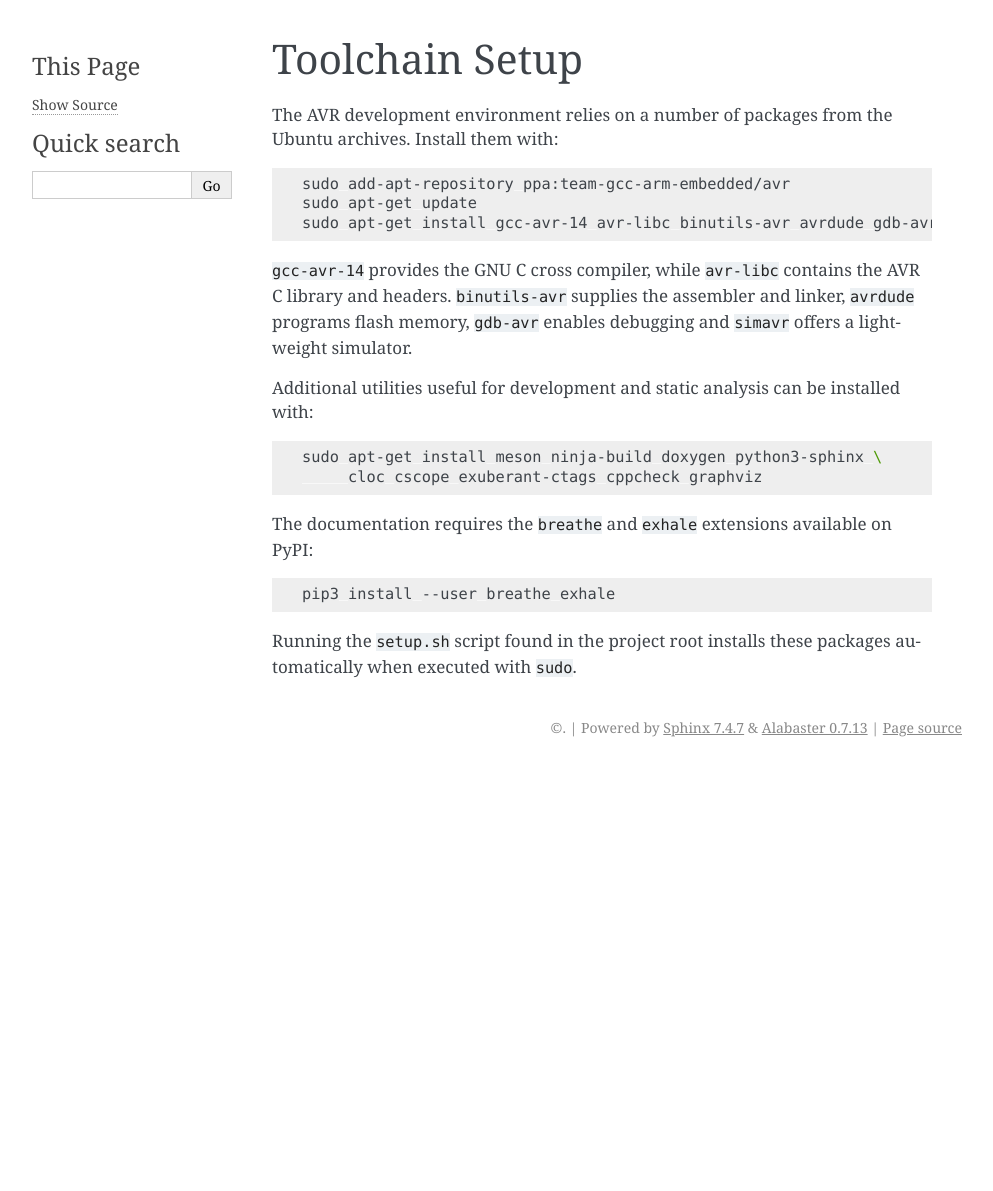
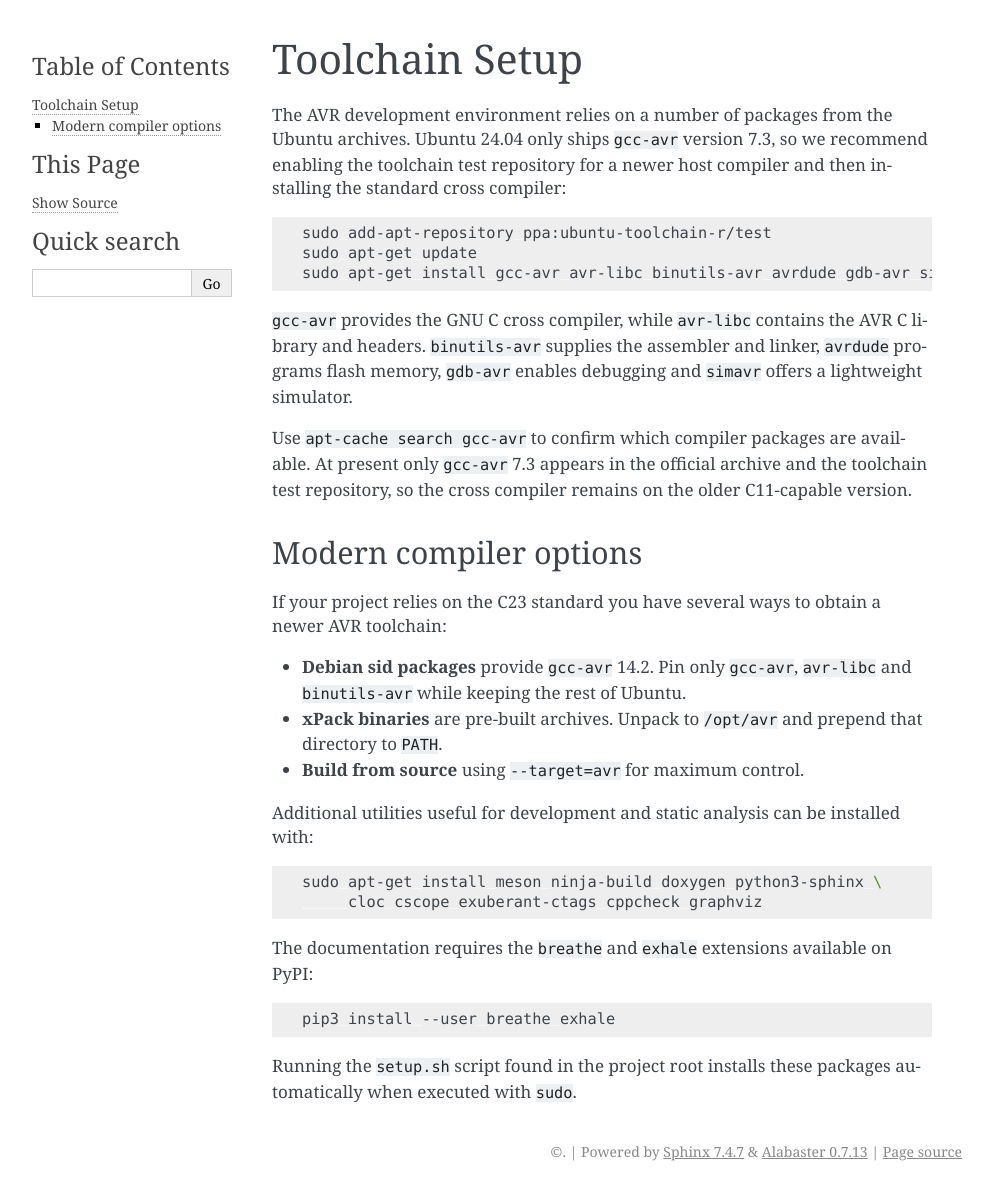
Before and after one commit to Oichkatzelesfrettschen/Avrix, a Sphinx documentation site: the page built from docs/source/toolchain.rst, in a window 1280 px wide. Shown: the whole page, without its empty margins (148-1141 px from the left). Built offline with Sphinx 7.4.7, drawn with Linux system fonts in a browser that asks for light colours; before the commit the page ends 900 px from its top, so only the background shows below that.

Commit message:
docs: clarify modern AVR compiler options

```diff
--- a/docs/source/toolchain.rst
+++ b/docs/source/toolchain.rst
@@ -2,18 +2,33 @@ Toolchain Setup
 ===============
 
 The AVR development environment relies on a number of packages from the
-Ubuntu archives.  Install them with:
+Ubuntu archives.  Ubuntu 24.04 only ships ``gcc-avr`` version 7.3, so we
+recommend enabling the toolchain test repository for a newer host compiler
+and then installing the standard cross compiler:
 
 .. code-block:: bash
 
-   sudo add-apt-repository ppa:team-gcc-arm-embedded/avr
+   sudo add-apt-repository ppa:ubuntu-toolchain-r/test
    sudo apt-get update
-   sudo apt-get install gcc-avr-14 avr-libc binutils-avr avrdude gdb-avr simavr
+   sudo apt-get install gcc-avr avr-libc binutils-avr avrdude gdb-avr simavr
 
-``gcc-avr-14`` provides the GNU C cross compiler, while ``avr-libc``
+``gcc-avr`` provides the GNU C cross compiler, while ``avr-libc``
 contains the AVR C library and headers. ``binutils-avr`` supplies the
 assembler and linker, ``avrdude`` programs flash memory, ``gdb-avr``
 enables debugging and ``simavr`` offers a lightweight simulator.
+
+Use ``apt-cache search gcc-avr`` to confirm which compiler packages are
+available.  At present only ``gcc-avr`` 7.3 appears in the official
+archive and the toolchain test repository, so the cross compiler remains
+on the older C11-capable version.
+
+Modern compiler options
+-----------------------
+If your project relies on the C23 standard you have several ways to obtain a newer AVR toolchain:
+
+* **Debian sid packages** provide ``gcc-avr`` 14.2. Pin only ``gcc-avr``, ``avr-libc`` and ``binutils-avr`` while keeping the rest of Ubuntu.
+* **xPack binaries** are pre-built archives. Unpack to ``/opt/avr`` and prepend that directory to ``PATH``.
+* **Build from source** using ``--target=avr`` for maximum control.
 
 Additional utilities useful for development and static analysis can be
 installed with:
```
Also changed, not shown: README.md (+33 -18 lines), docs/source/monograph.rst (+19 -0 lines), 3 other files.
